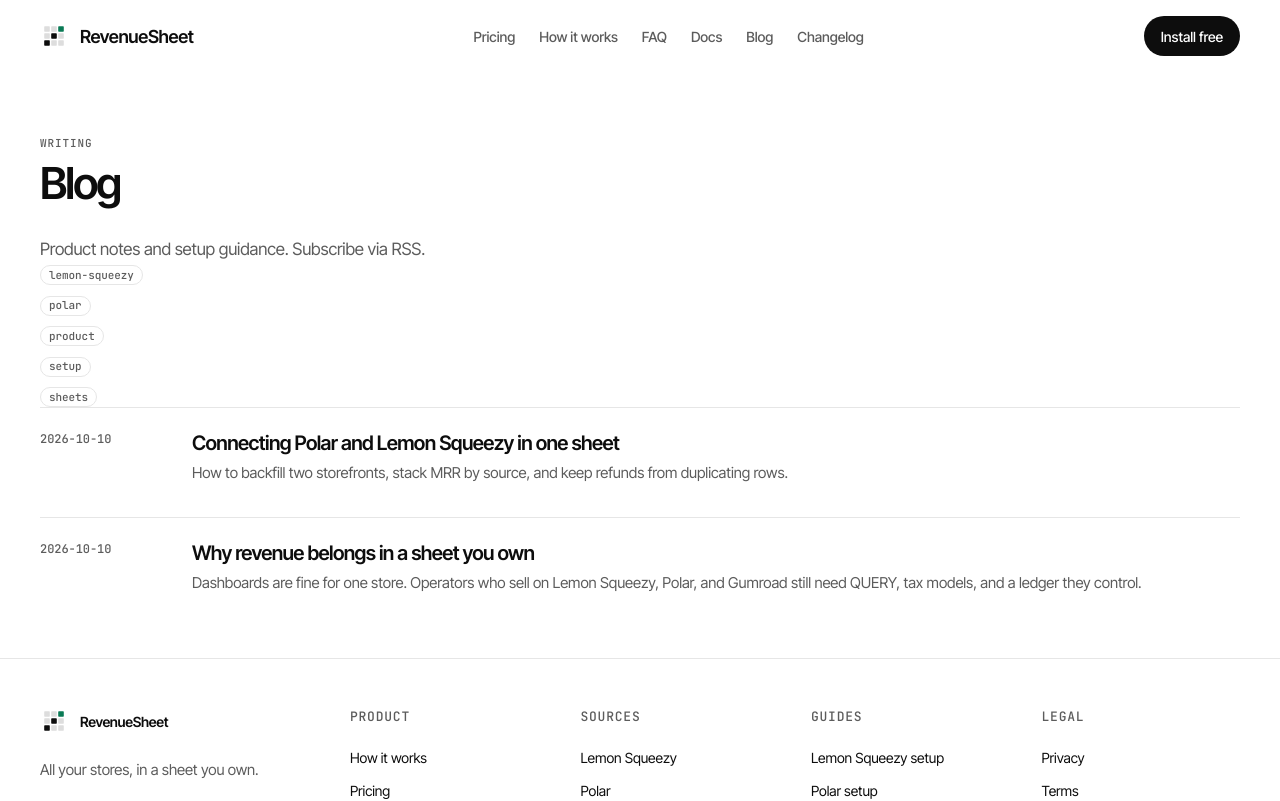
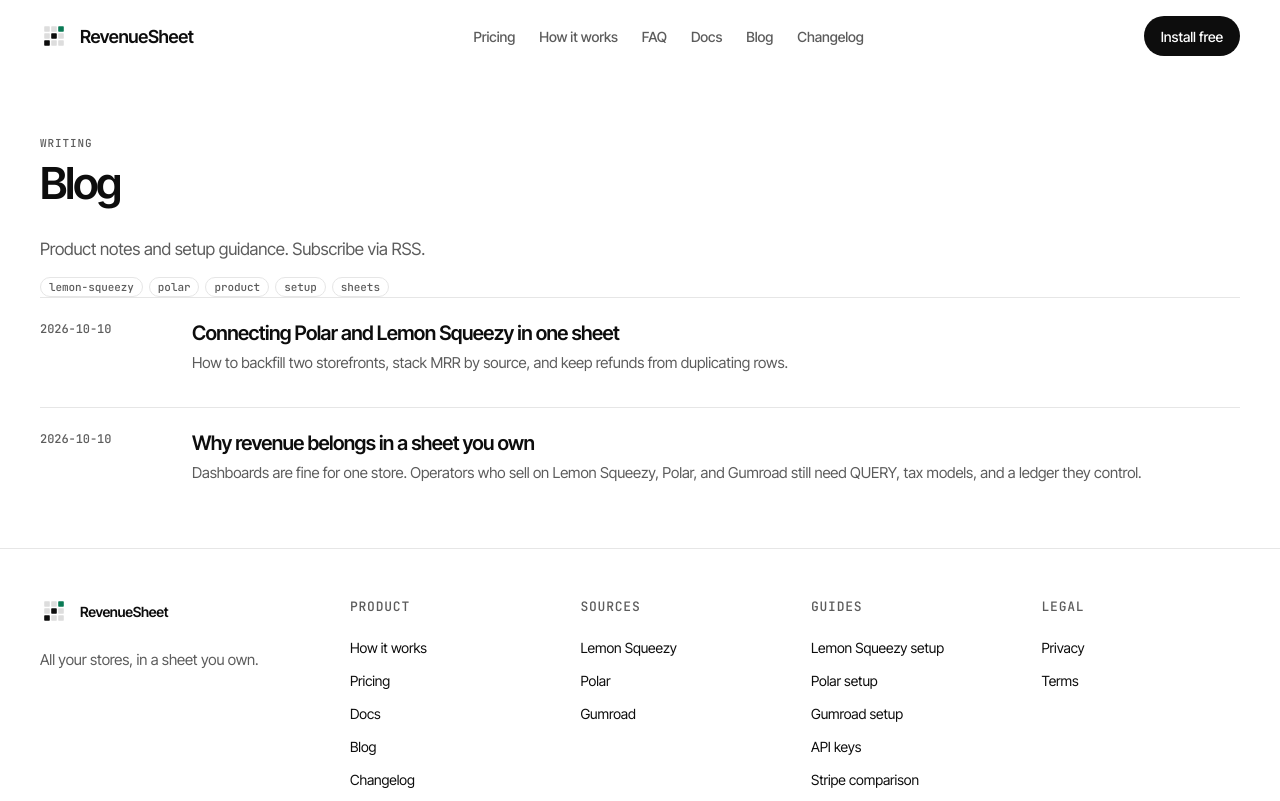
Before and after one commit to gatlinfarrington/venture-mvp, a Next.js app: page /blog in a window 1280 px wide. Shown: the top 801 px of the page. Built offline with nearby package versions, Linux system fonts and the light colour scheme; no server answers.

Commit message:
fix: keep blog/changelog tag pills in a wrapping row
.legal ul forced flex-direction:column, so /blog tags stacked
vertically. Override for ul.tag-pills to row + wrap.

Co-authored-by: Gatlin Farrington <gatlinfarrington@users.noreply.github.com>

```diff
--- a/app/globals.css
+++ b/app/globals.css
@@ -1606,13 +1606,17 @@ h2 {
   margin: 0 0 var(--space-3);
 }
 
-.tag-pills {
+.tag-pills,
+.legal ul.tag-pills,
+.docs-page ul.tag-pills {
   list-style: none;
   margin: var(--space-3) 0 0;
   padding: 0;
   display: flex;
+  flex-direction: row;
   flex-wrap: wrap;
   gap: var(--space-1-5);
+  align-items: center;
 }
 
 .tag-pill {
```
